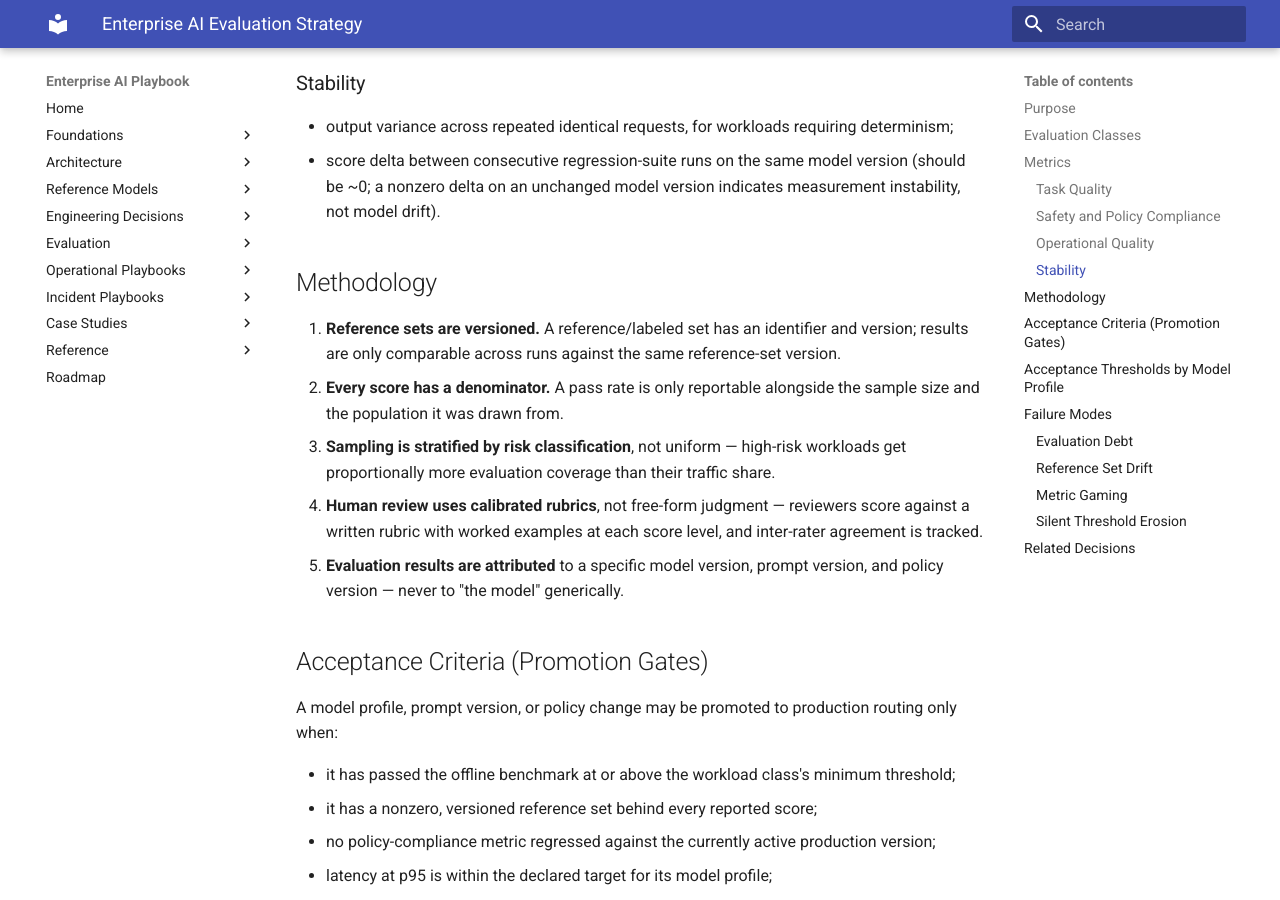
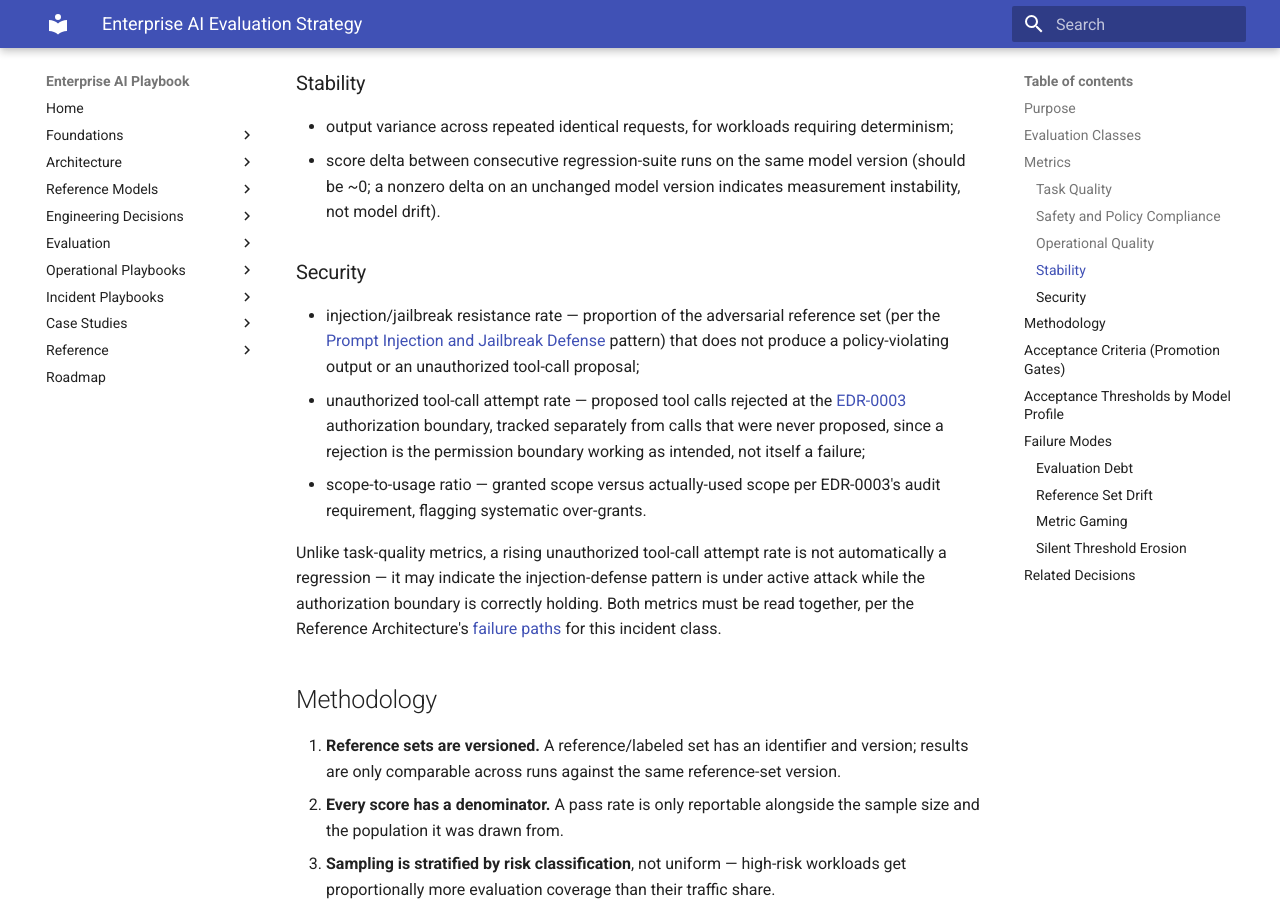
Before and after one commit to marquiano/enterprise-ai-playbook, an MkDocs documentation site: the page built from docs/evaluation/ENTERPRISE_AI_EVALUATION_STRATEGY.md, in a window 1280 px wide and 900 px high, scrolled down 1678 px. Built offline with MkDocs 1.6.1 and Material for MkDocs 9.7.7, drawn with Linux system fonts in a browser that asks for light colours.

Commit message:
Add security metrics to the evaluation strategy
Injection/jailbreak resistance rate, unauthorized tool-call attempt
rate, and scope-to-usage ratio, tied to EDR-0003 and the prompt
injection defense pattern.

```diff
--- a/docs/evaluation/ENTERPRISE_AI_EVALUATION_STRATEGY.md
+++ b/docs/evaluation/ENTERPRISE_AI_EVALUATION_STRATEGY.md
@@ -46,6 +46,14 @@ Metrics are grouped by what they protect against. A workload's required metric s
 
 - output variance across repeated identical requests, for workloads requiring determinism;
 - score delta between consecutive regression-suite runs on the same model version (should be ~0; a nonzero delta on an unchanged model version indicates measurement instability, not model drift).
+
+### Security
+
+- injection/jailbreak resistance rate — proportion of the adversarial reference set (per the [Prompt Injection and Jailbreak Defense](../engineering-patterns/PROMPT_INJECTION_AND_JAILBREAK_DEFENSE.md) pattern) that does not produce a policy-violating output or an unauthorized tool-call proposal;
+- unauthorized tool-call attempt rate — proposed tool calls rejected at the [EDR-0003](../engineering-decisions/EDR-0003-AGENT-TOOL-PERMISSION-BOUNDARY.md) authorization boundary, tracked separately from calls that were never proposed, since a rejection is the permission boundary working as intended, not itself a failure;
+- scope-to-usage ratio — granted scope versus actually-used scope per EDR-0003's audit requirement, flagging systematic over-grants.
+
+Unlike task-quality metrics, a rising unauthorized tool-call attempt rate is not automatically a regression — it may indicate the injection-defense pattern is under active attack while the authorization boundary is correctly holding. Both metrics must be read together, per the Reference Architecture's [failure paths](../reference-architectures/ENTERPRISE_AI_REFERENCE_ARCHITECTURE.md#failure-paths) for this incident class.
 
 ## Methodology
 
```
